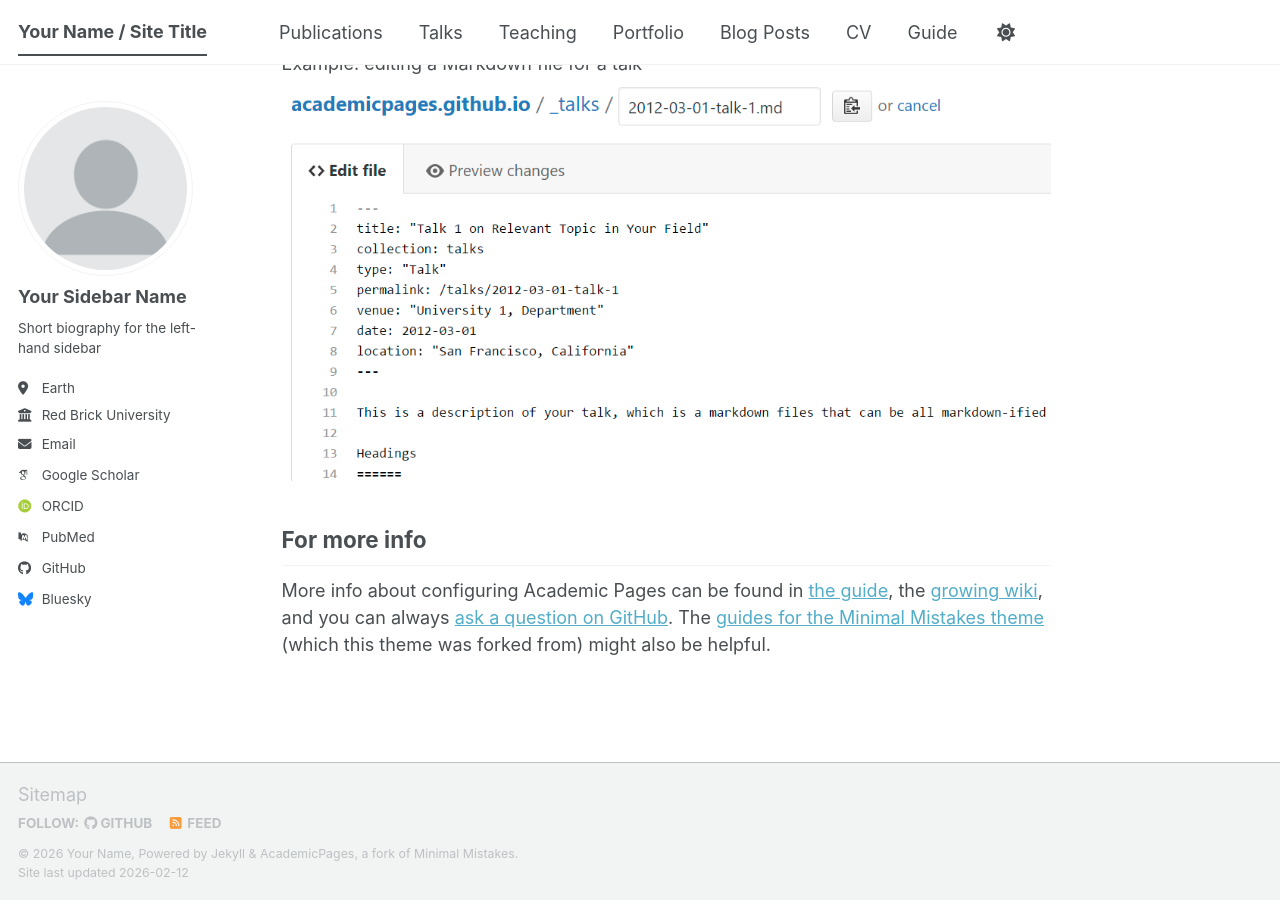
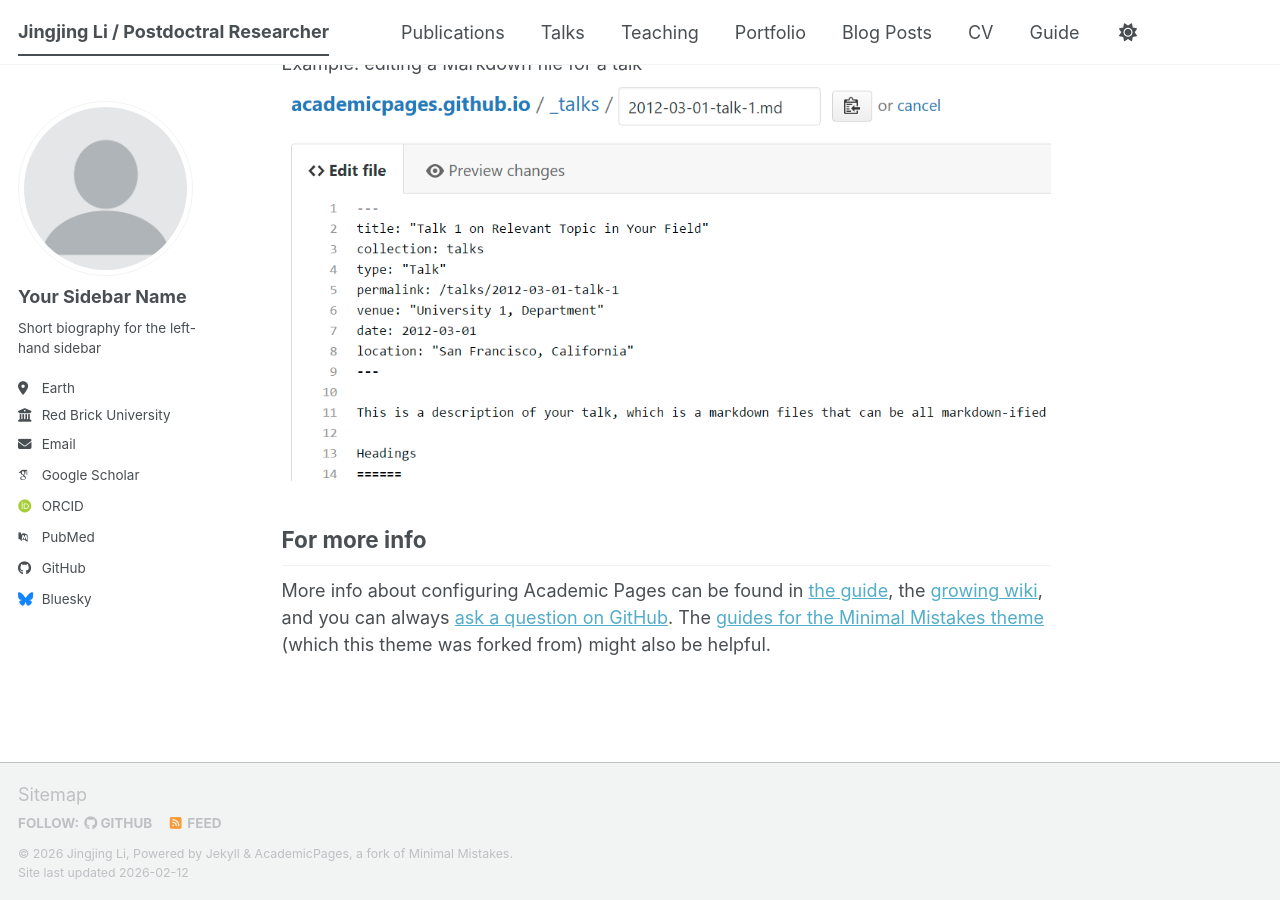
Before and after one commit to jjlea/jjlea.giuhub.io, a Jekyll site: the page built from _pages/about.md, in a window 1280 px wide and 900 px high, scrolled down 2720 px. Built offline with Jekyll 4.4.1, drawn with Linux system fonts in a browser that asks for light colours; some web fonts are replaced; a script bundle is joined from its source files by our own code; library files that are not in the unit come from our copies.

Commit message:
Update site title and owner information

```diff
--- a/_config.yml
+++ b/_config.yml
@@ -9,9 +9,9 @@
 # Basic Site Settings
 locale                   : "en-US"
 site_theme               : "default" # The available themes options are "default", "air", "sunrise", "mint", "dirt" and "contrast"
-title                    : "Your Name / Site Title"
+title                    : "Jingjing Li / Postdoctral Researcher"
 title_separator          : "-"
-name                     : &name "Your Name"
+name                     : &name "Jingjing Li"
 description              : &description "Your Name's academic portfolio"   # Update this with a general description of your site, this is the default if not overridden by a page
 url                      : https://academicpages.github.io # The base hostname & protocol for your site e.g. "https://[your GitHub username].github.io",
                                                            # or if you already have some other page hosted on Github then use "https://[your GitHub username].github.io/[Your Repo Name]"
```
